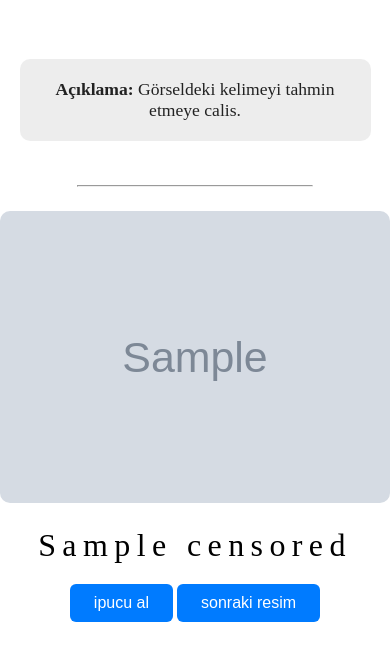
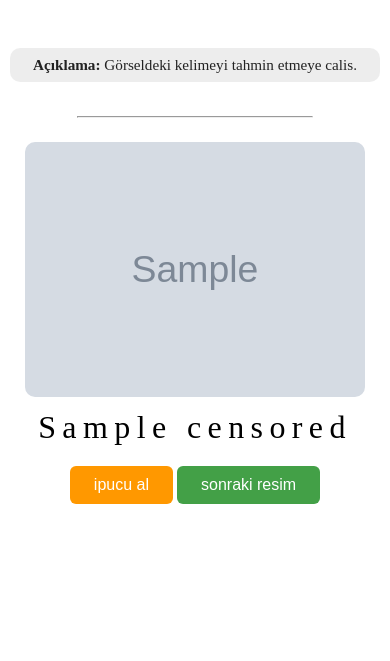
Before and after one commit to caltunay/therapy-app-flask, a Flask app: template templates/index.html in a window 390 px wide. Shown: the top 661 px of the page. Run offline with Flask 3, Linux system fonts and the light colour scheme; the template is opened without the code that fills it: most values are stand-ins (such as "Sample title", 1, 10 or a date in 2020); grey boxes marked "Sample" are stand-in pictures.

Commit message:
image source swapped to s3 bucket, styling added for mobile and desktop

```diff
--- a/app.py
+++ b/app.py
@@ -3,6 +3,7 @@ import random
 import requests
 from dotenv import load_dotenv
 import os
+import boto3
 
 # load env variables
 load_dotenv()
@@ -10,26 +11,63 @@ load_dotenv()
 # get key from env
 SUPABASE_ANON_PUBLIC_KEY = os.getenv('SUPABASE_ANON_PUBLIC_KEY')
 SUPABASE_PROJECT_URL = os.getenv('SUPABASE_PROJECT_URL')
-SUPABASE_TABLE = "speech-therapy-data"
+SUPABASE_TABLE = 'speech-therapy-s3-keys'
+
+AWS_ACCESS_KEY = os.getenv('AWS_ACCESS_KEY')
+AWS_SECRET_ACCESS_KEY = os.getenv('AWS_SECRET_ACCESS_KEY')
+AWS_REGION = os.getenv('AWS_REGION')
+AWS_BUCKET = 'therapy-app-s3'
+
+# Debug: print bucket name
+print(f"AWS_BUCKET value: '{AWS_BUCKET}'")
 
 # start app
 app = Flask(__name__)
-app.secret_key = os.getenv('SECRET_KEY', 'dev')  # Needed for session
+app.secret_key = os.getenv('SECRET_KEY', 'dev')
 
-@app.route('/', methods=['GET'])
-def index():
+def get_random_entry():
     headers = {
         "apikey": SUPABASE_ANON_PUBLIC_KEY,
         "Authorization": f"Bearer {SUPABASE_ANON_PUBLIC_KEY}"
     }
-    url = f"{SUPABASE_PROJECT_URL}/rest/v1/{SUPABASE_TABLE}?select=image_url,tr_word"
-    resp = requests.get(url, headers=headers)
-    data = resp.json()
+
+    response = requests.get(
+        f"{SUPABASE_PROJECT_URL}/rest/v1/{SUPABASE_TABLE}?select=s3_key,eng_word,tr_word",
+        headers=headers
+    )
+
+    if response.status_code != 200:
+        return None
+
+    data = response.json()
     if not data:
+        return None
+
+    return random.choice(data)
+
+def get_image_url(s3_key):
+    s3 = boto3.client('s3',
+                    region_name=AWS_REGION,
+                    aws_access_key_id=AWS_ACCESS_KEY,
+                    aws_secret_access_key=AWS_SECRET_ACCESS_KEY
+    )
+
+    url = s3.generate_presigned_url('get_object',
+                                    Params={'Bucket': AWS_BUCKET, 'Key':s3_key},
+                                    ExpiresIn=3600
+    )
+
+    return url
+
+@app.route('/', methods=['GET'])
+def index():
+    item = get_random_entry()
+    if not item:
         return "No data found"
-    item = random.choice(data)
-    image_url = item.get('image_url', '')
+    s3_key = item.get('s3_key', '')
+    image_url = get_image_url(s3_key)
     tr_word = item.get('tr_word', '')
+
     # If session already has tr_word and image_url, use them
     if session.get('tr_word') == tr_word and session.get('image_url') == image_url:
         censored = session.get('censored', '_' * len(tr_word))
@@ -37,9 +75,11 @@ def index():
     else:
         session['tr_word'] = tr_word
         session['image_url'] = image_url
-        session['revealed_indices'] = []
-        censored = '_' * len(tr_word)
-        revealed_indices = []
+        revealed_indices = []  # Initialize before use
+        session['revealed_indices'] = revealed_indices
+        # Build censored string, keeping spaces as spaces
+        censored = ''.join([tr_word[i] if (i in revealed_indices or tr_word[i] == ' ') else '_' for i in range(len(tr_word))])
+        session['censored'] = censored
     return render_template('index.html', image_url=image_url, censored=censored, revealed=len(revealed_indices), tr_word=tr_word)
 
 @app.route('/hint', methods=['POST'])
@@ -47,14 +87,14 @@ def hint():
     tr_word = session.get('tr_word', '')
     image_url = session.get('image_url', '')
     revealed_indices = session.get('revealed_indices', [])
-    # Find unrevealed indices
-    unrevealed = [i for i in range(len(tr_word)) if i not in revealed_indices]
+    # Find unrevealed indices (ignore spaces)
+    unrevealed = [i for i in range(len(tr_word)) if i not in revealed_indices and tr_word[i] != ' ']
     if unrevealed:
         idx = random.choice(unrevealed)
         revealed_indices.append(idx)
         session['revealed_indices'] = revealed_indices
-    # Build censored string
-    censored = ''.join([tr_word[i] if i in revealed_indices else '_' for i in range(len(tr_word))])
+    # Build censored string, keeping spaces as spaces
+    censored = ''.join([tr_word[i] if (i in revealed_indices or tr_word[i] == ' ') else '_' for i in range(len(tr_word))])
     session.modified = True
     session['censored'] = censored
     return {'censored': censored, 'revealed': len(revealed_indices)}
--- a/requirements.txt
+++ b/requirements.txt
@@ -1,4 +1,6 @@
 blinker==1.9.0
+boto3==1.38.14
+botocore==1.38.14
 certifi==2025.4.26
 charset-normalizer==3.4.2
 click==8.1.8
@@ -6,8 +8,12 @@ Flask==3.1.0
 idna==3.10
 itsdangerous==2.2.0
 Jinja2==3.1.6
+jmespath==1.0.1
 MarkupSafe==3.0.2
+python-dateutil==2.9.0.post0
 python-dotenv==1.1.0
 requests==2.32.3
+s3transfer==0.12.0
+six==1.17.0
 urllib3==2.4.0
 Werkzeug==3.1.3
--- a/static/styles.css
+++ b/static/styles.css
@@ -9,8 +9,8 @@ html, body {
     display: flex;
     justify-content: center;
     align-items: center;
-    min-height: 75vh;
-    padding-bottom: 25px;
+    min-height: 60vh; /* Reduced from 75vh */
+    padding-bottom: 10px; /* Reduced from 25px */
 }
 
 .container {
@@ -23,37 +23,38 @@ html, body {
 .image-wrapper {
     position: relative;
     display: inline-block;
-    margin-bottom: 24px;
+    margin-bottom: 12px; /* Reduced from 24px */
 }
 
 .main-image {
     display: block;
-    max-width: 500px;
+    max-width: 540px; /* Larger, but still limited */
     width: 100%;
     height: auto;
+    max-height: 440px; /* Add a max-height for better fit */
     border-radius: 10px;
 }
 
 .instructions {
     background: rgba(0,0,0,0.07);
     color: #222;
-    padding: 20px 24px;
+    padding: 12px 14px; /* Reduced padding */
     border-radius: 10px;
     text-align: center;
-    width: 90%;
-    max-width: 600px;
-    font-size: 1.1em;
+    width: 95%;
+    max-width: 600px; /* Larger */
+    font-size: 1em; /* Slightly smaller */
     box-sizing: border-box;
-    margin-bottom: 20px;
+    margin-bottom: 10px; /* Reduced from 20px */
     margin-left: auto;
     margin-right: auto;
-    position: static; /* Remove absolute positioning */
+    position: static;
 }
 
 .button-row {
     display: flex;
-    gap: 16px;
-    margin-top: 16px;
+    gap: 10px; /* Reduced gap */
+    margin-top: 10px; /* Reduced margin */
 }
 
 button, .reject-button {
@@ -75,6 +76,24 @@ button:hover, .reject-button:hover {
     opacity: 0.9;
 }
 
+.hint-btn {
+    background: #ff9800; /* Orange for hint/help */
+    color: #fff;
+}
+
+.hint-btn:hover {
+    background: #fb8c00;
+}
+
+.next-btn {
+    background: #43a047; /* Green for next/action */
+    color: #fff;
+}
+
+.next-btn:hover {
+    background: #388e3c;
+}
+
 h1 {
     font-size: 2.2em;
     font-weight: bold
@@ -84,3 +103,23 @@ h3 {
     font-size: 1.5em;
     font-weight: normal;
 }
+
+@media (max-width: 600px) {
+    .main-image {
+        max-width: 340px;
+        max-height: 280px;
+    }
+    .instructions {
+        padding: 8px 6px;
+        font-size: 0.95em;
+        max-width: 99%;
+    }
+    .center-container {
+        min-height: 40vh;
+        padding-bottom: 4px;
+    }
+    .button-row {
+        gap: 6px;
+        margin-top: 6px;
+    }
+}
--- a/templates/index.html
+++ b/templates/index.html
@@ -24,8 +24,8 @@
                 {{ censored }}
             </div>
             <div style="text-align:center;">
-                <button id="hint-btn">ipucu al</button>
-                <button id="next-btn" onclick="window.location.reload()">sonraki resim</button>
+                <button id="hint-btn" class="hint-btn">ipucu al</button>
+                <button id="next-btn" class="next-btn" onclick="window.location.reload()">sonraki resim</button>
             </div>
             {% endif %}
         </div>
```
Also changed, not shown: 1 other file.
